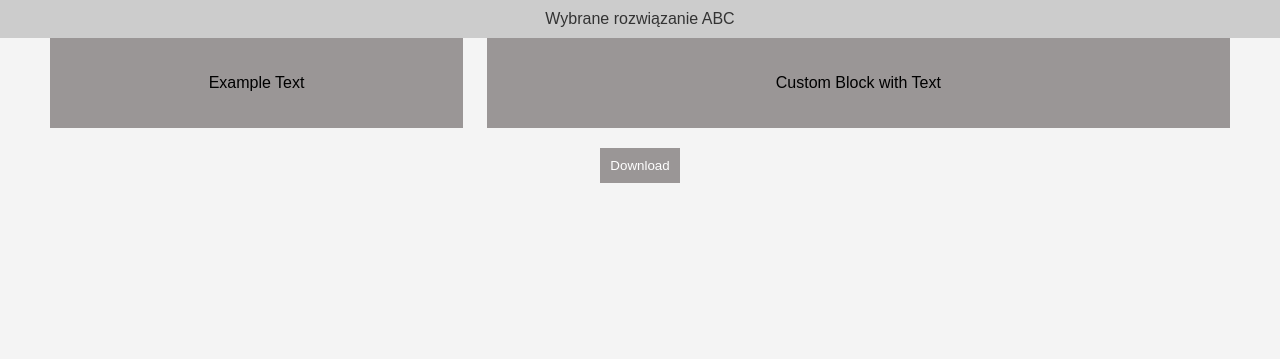
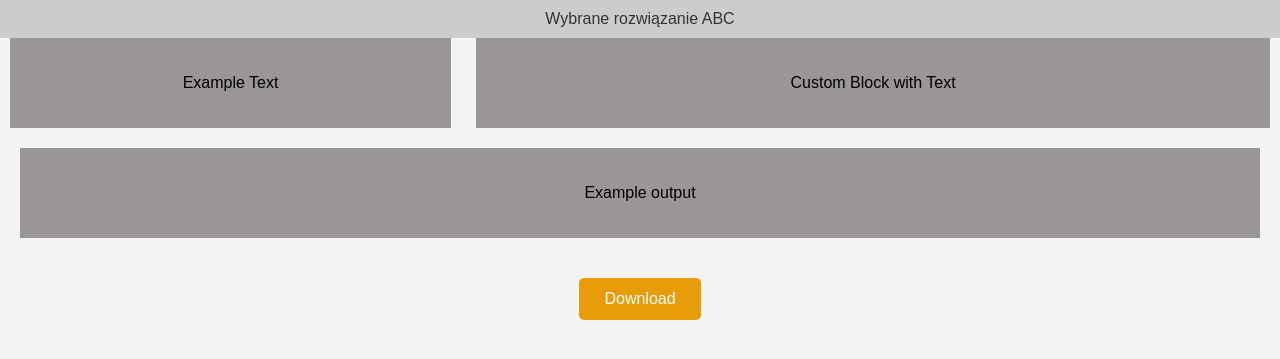
Before and after one commit to PsimonL/Navigator-EnginneringThesis-SupportApp, a Flask app: page /panel/rrt in a window 1280 px wide. Shown: the part 82-441 px from the top of the page. Run offline with Flask 3, Linux system fonts and the light colour scheme.

Commit message:
bunch of stuff

```diff
--- a/static/css/rrt_dij_a_aco.css
+++ b/static/css/rrt_dij_a_aco.css
@@ -24,7 +24,7 @@ h1 {
 }
 
 #outer-container {
-    margin: 0 50px;
+    margin: 0 10px;
 }
 
 #inner-container {
@@ -57,15 +57,25 @@ h1 {
     padding: 20px;
 }
 
+#center-section {
+    margin: 20px;
+    background-color: #9a9696;
+    padding: 20px;
+}
+
 #download-section {
     clear: both;
     padding-top: 20px;
 }
 
 #download-button {
-    background-color: #9a9696;
+    display: inline-block;
+    padding: 12px 25px;
+    font-size: 16px;
+    background-color: #e79c0a;
     color: #fff;
-    padding: 10px;
     border: none;
+    border-radius: 5px;
     cursor: pointer;
+    transition: background-color 0.3s;
 }
--- a/templates/rrt_dij_a_aco.html
+++ b/templates/rrt_dij_a_aco.html
@@ -23,6 +23,9 @@
             </div>
         </div>
     </div>
+    <div id="center-section">
+        <p>Example output</p>
+    </div>
     <div id="download-section">
         <button id="download-button">Download</button>
     </div>
```
